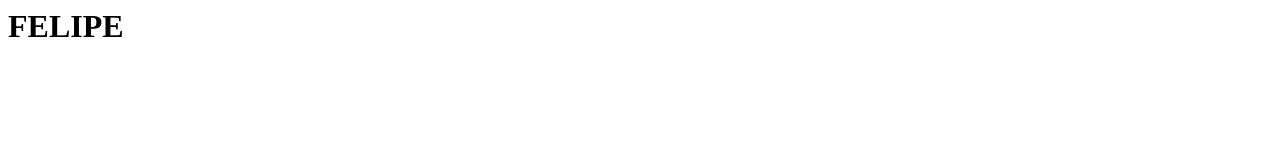
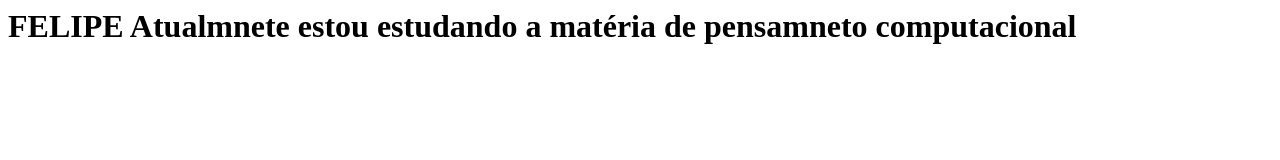
Before and after one commit to felipevarella123/felipe123, a plain HTML site: page index.html in a window 1280 px wide. Drawn offline with Linux system fonts and the light colour scheme.

Commit message:
01/11/23.

```diff
--- a/index.html
+++ b/index.html
@@ -1 +1 @@
-<h1>FELIPE
+<h1>FELIPE Atualmnete estou estudando a matéria de pensamneto computacional</h1>
```
